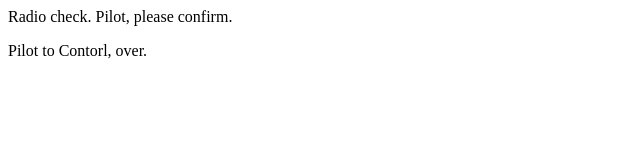
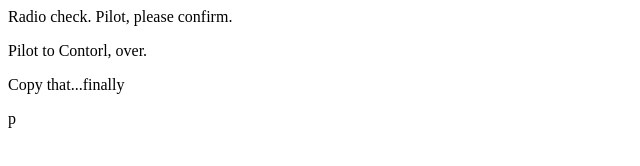
Before and after one commit to ZackSquatch/communication-log, a plain HTML site: page communication-log/index.html in a window 1280 px wide. Shown: the whole page, without its empty margins (0-640 px from the left). Drawn offline with Linux system fonts and the light colour scheme.

Commit message:
I did it

```diff
--- a/communication-log/index.html
+++ b/communication-log/index.html
@@ -3,5 +3,7 @@
    <p>Radio check. Pilot, please confirm.</p>
 
    <p>Pilot to Contorl, over.</p>
+
+   <p>Copy that...finally</p>p
 </body>
 </html>
```
